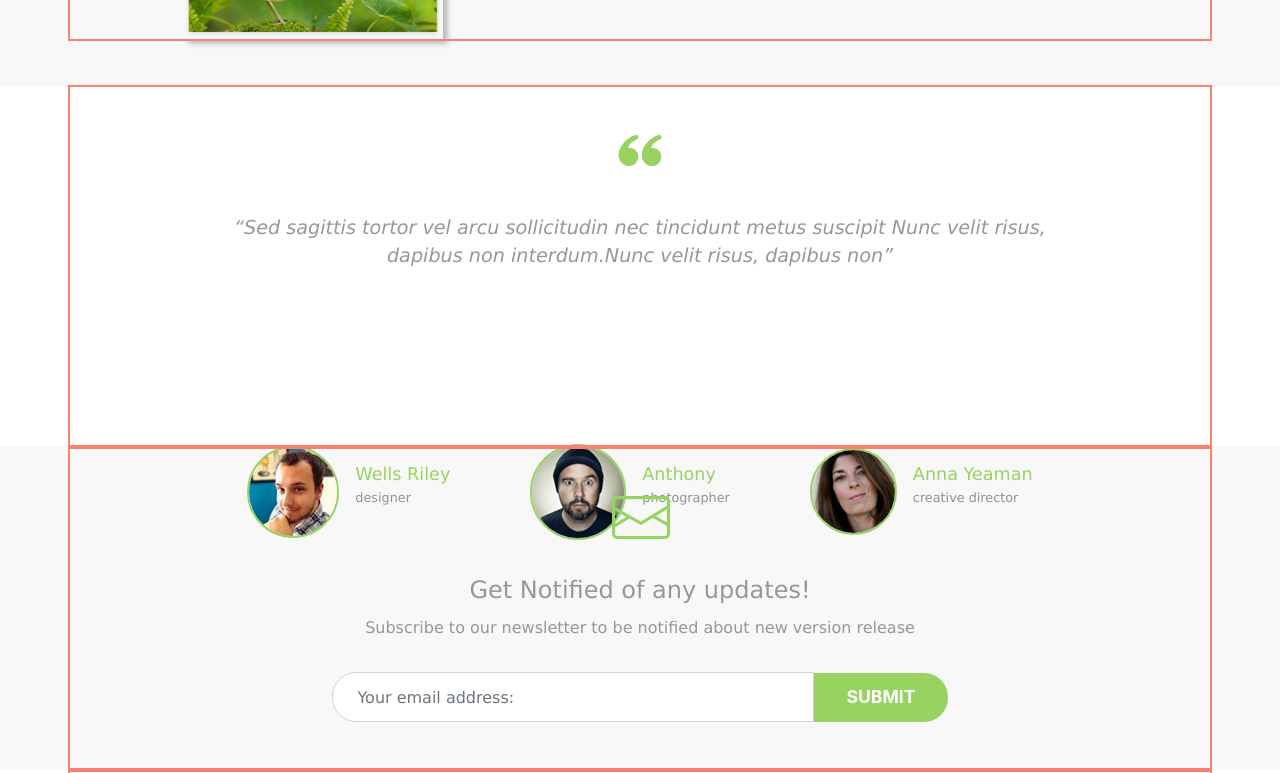
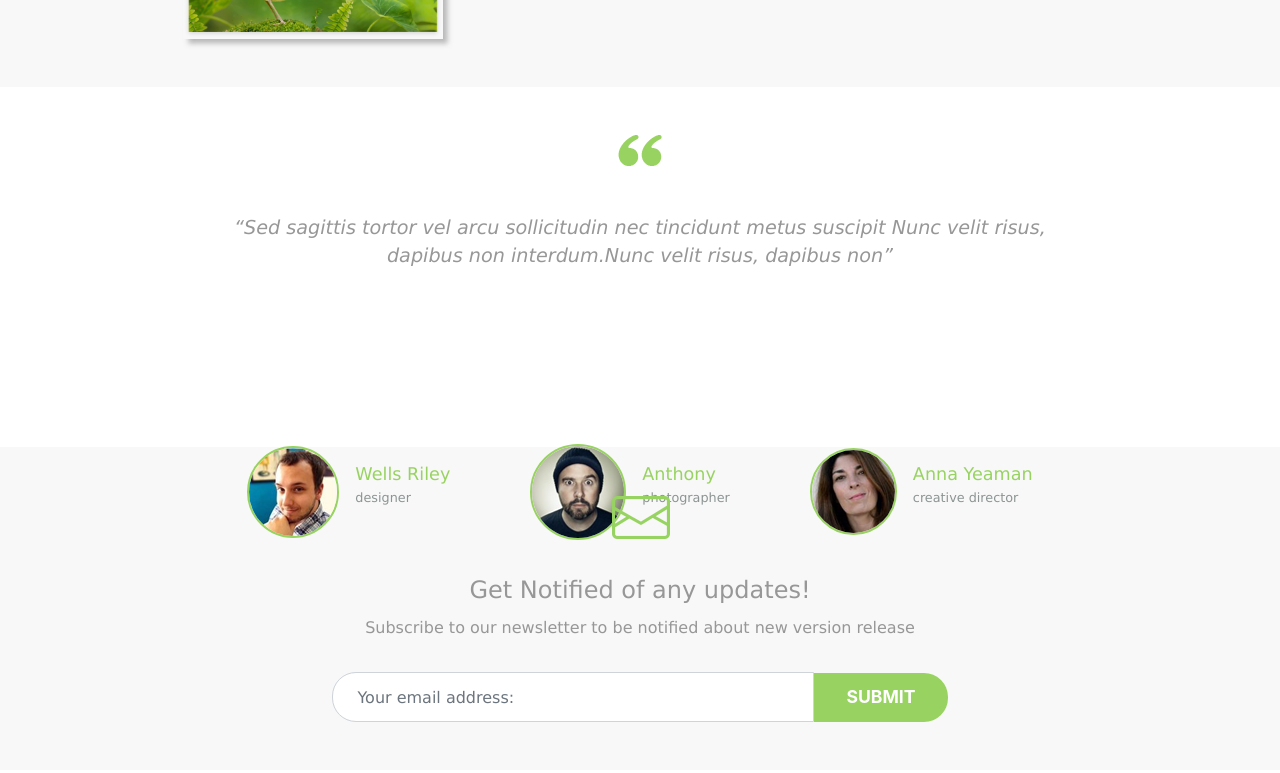
Before and after one commit to mikemet/Value, a plain HTML site: page index.html in a window 1280 px wide. Shown: the part 1565-2338 px from the top of the page. Drawn offline with nearby package versions, Linux system fonts and the light colour scheme.

Commit message:
global correction

```diff
--- a/style.css
+++ b/style.css
@@ -20,7 +20,6 @@ body {
 .container {
 	padding-right: 0;
 	padding-left: 0;
-	outline: 2px solid salmon;
 }
 
 .selector-for-some-widget {
```
Also changed, not shown: index.html (+0 -1 lines).
